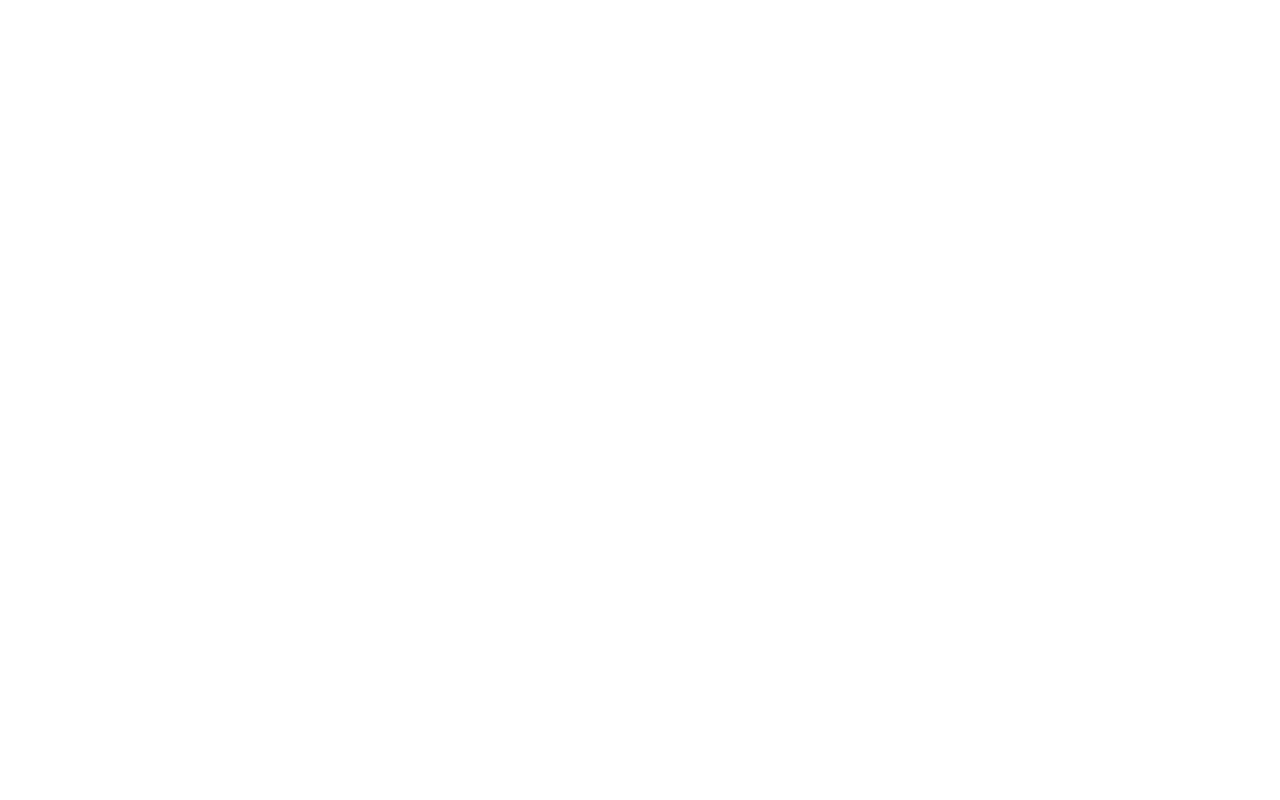
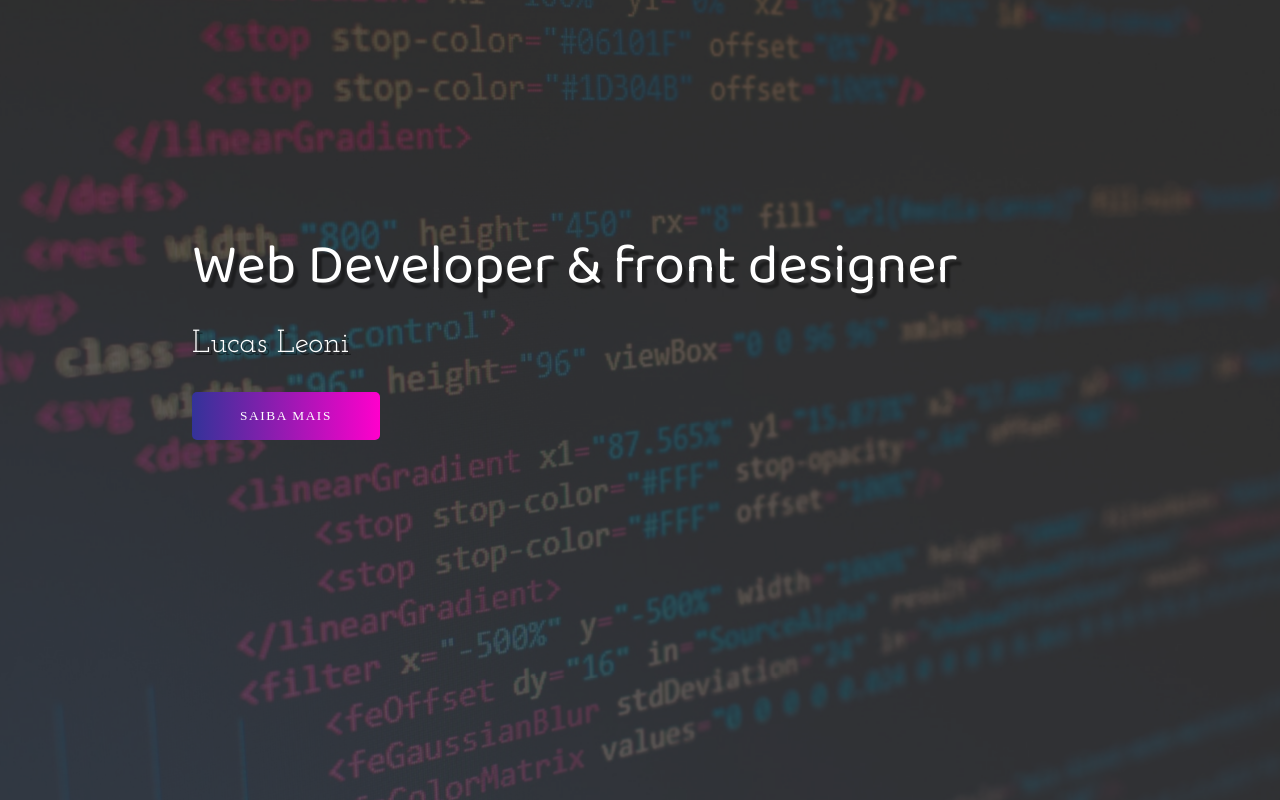
Before and after one commit to lucasinoelleoni/Portfolio, a plain HTML site: page Index.html in a window 1280 px wide. Drawn offline with Linux system fonts and the light colour scheme.

Commit message:
:package: header

```diff
--- a/Index.html
+++ b/Index.html
@@ -4,9 +4,27 @@
     <meta charset="UTF-8">
     <meta name="viewport" content="width=device-width, initial-scale=1.0">
     <link rel="stylesheet" href="style.css">
+    <link rel="apple-touch-icon" sizes="180x180" href="imagens/apple-touch-icon.png">
+    <link rel="icon" type="image/png" sizes="32x32" href="imagens/favicon-32x32.png">
+    <link rel="icon" type="image/png" sizes="16x16" href="imagens/favicon-16x16.png">
+    <link rel="manifest" href="/site.webmanifest">
     <title>Portfolio</title>
 </head>
 <body>
 
+
+    <div class="container">
+           <header>
+               <div class="img-wrapper">
+                   <img src="imagens/bg.jpg" alt="">
+           </div>
+        <div class="banner">
+            <h1>Web Developer & front designer</h1>
+            <p>Lucas Leoni</p>
+            <button>saiba mais</button>
+        </div>
+        </header>
+
+</class>
 </body>
 </html>
--- a/style.css
+++ b/style.css
@@ -1,3 +1,95 @@
 @import url('https://fonts.googleapis.com/css2?family=Baloo+Da+2:wght@400;500;600;700&family=Josefin+Slab:ital,wght@0,300;0,400;0,600;0,700;1,300;1,400&family=Mulish:ital,wght@0,200;0,300;0,400;0,500;1,200;1,300;1,400&display=swap');
 
 @import url("https://cdnjs.cloudflare.com/ajax/libs/font-awesome/5.15.1/css/all.min.css");
+
+*{
+    margin: 0;
+    padding: 0;
+}
+
+header{
+    width: 100%;
+    height: 100vh;
+    overflow: hidden;
+    background-color: rgba(0,0,0,0.8);
+    position: relative;
+}
+
+.img-wrapper{
+    width: 100%;
+    height: 100%;
+    overflow: hidden;
+    opacity: 0.5;
+}
+
+.img-wrapper img{
+    width: 100%;
+    height: 100%;
+    object-fit: cover;
+    opacity: 0.5;
+    animation: zoom 25s;
+}
+
+@keyframes zoom{
+    0%{
+        transform: scale(1.3);
+    }
+    100%{
+        transform: scale(1);
+    }
+}
+
+.banner{
+    position: absolute;
+    top: 30%;
+    left: 15%;
+}
+
+.banner h1{
+    color: #ffffff;
+    font-size: 3.5rem;
+    font-family: "Baloo Da 2", serif;
+    font-weight: 200;
+    text-shadow: .3rem .4rem 2px rgba(0,0,0, .4);
+    line-height: 3.5rem;
+    margin-bottom: 2rem;
+    opacity: 0;
+    animation: movebanner 1s 0.5s forwards;
+}
+
+.banner p{
+    font-family: "Josefin Slab", serif;
+    color: #fff;
+    font-size: 2rem;
+    text-shadow: .2rem .2rem rgba(0,0,0, .4);
+    margin-bottom: 2rem;
+    opacity: 0;
+    animation: movebanner 1s 0.7s forwards;
+}
+
+.banner button{
+    font-family: "Muli", serif;
+    color: #fff;
+    text-transform: uppercase;
+    letter-spacing: .1rem;
+    background-color: purple;
+    background: #ff00cc;
+    background: -webkit-linear-gradient(to right, #333399, #ff00cc);
+    background: linear-gradient(to right, #333399, #ff00cc);
+    padding: 1rem 3rem;
+    border: none;
+    border-radius: 5px;
+    cursor: pointer;
+    opacity: 0;
+    animation: movebanner 1s 0.9s forwards;}
+
+
+    @keyframes movebanner{
+        0%{
+            transform: translateY(10rem) rotateY(-30deg);
+        }
+        100%{
+            transform: translateY(0) rotateY(0);
+            opacity: 1;
+        }
+    }
```
Also changed, not shown: imagens/android-chrome-192x192.png (renamed from android-chrome-192x192.png), imagens/android-chrome-512x512.png (renamed from android-chrome-512x512.png), imagens/apple-touch-icon.png (renamed from apple-touch-icon.png), imagens/bg.jpg (added), imagens/favicon-16x16.png (renamed from favicon-16x16.png), imagens/favicon-32x32.png (renamed from favicon-32x32.png), site.webmanifest, 1 other file.
